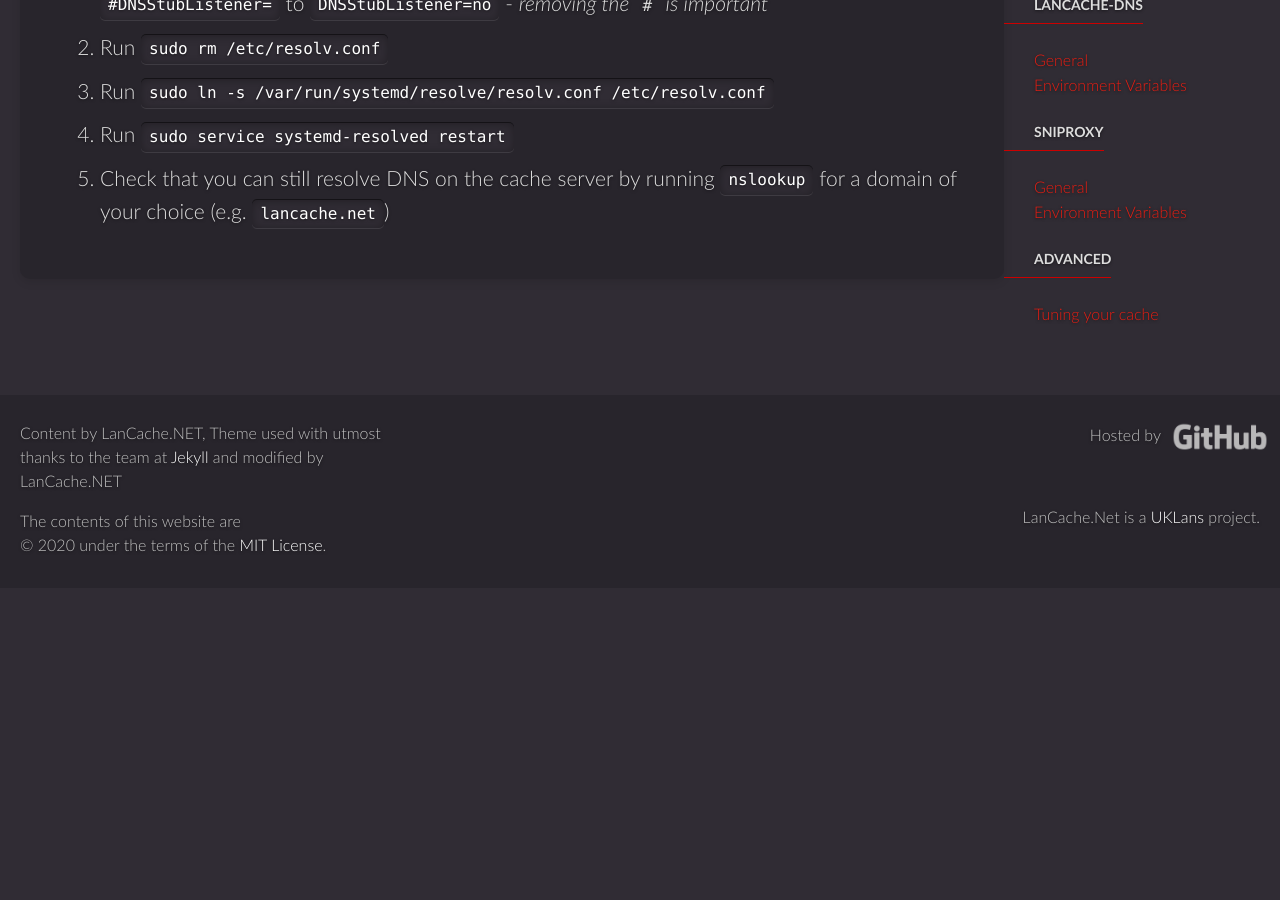
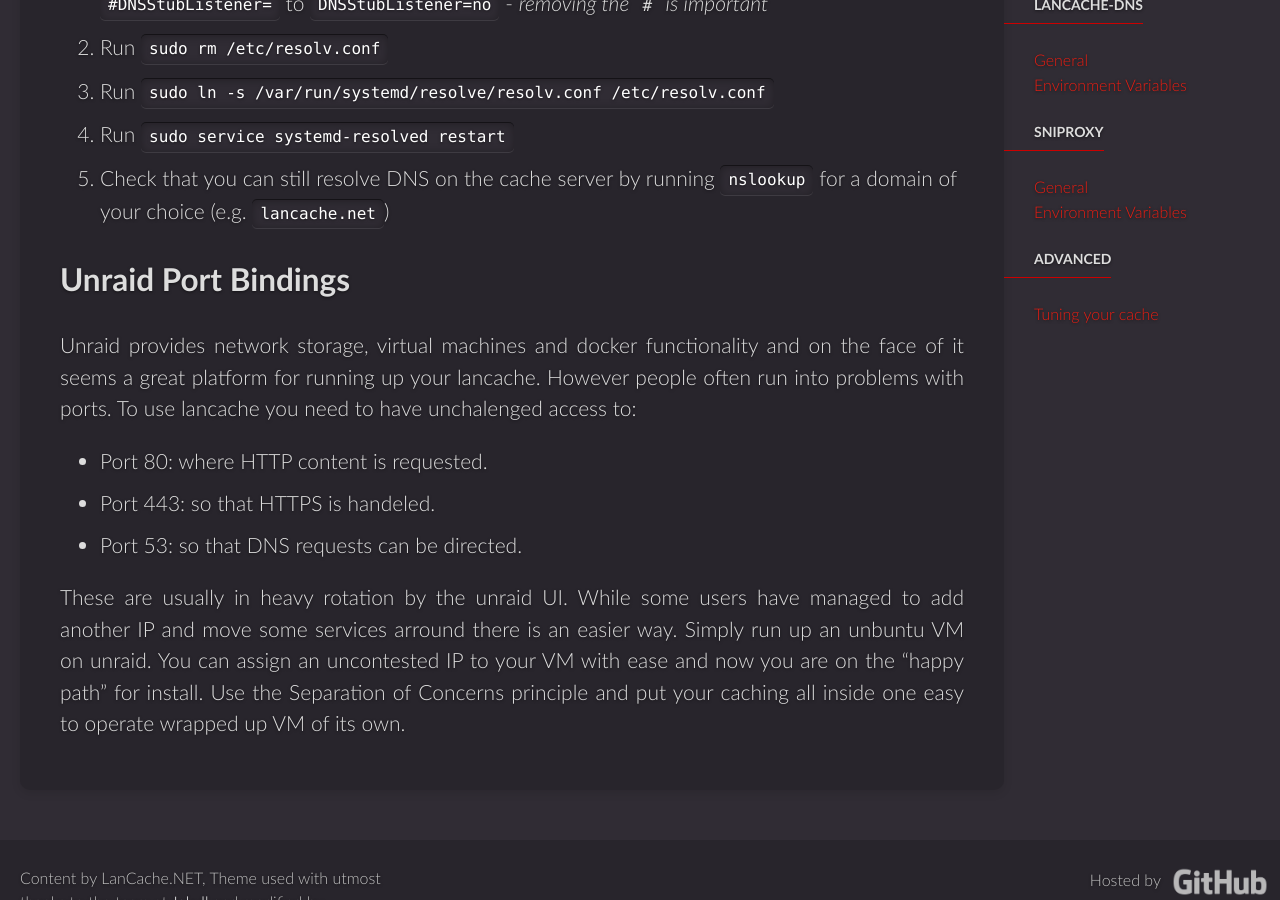
Before and after one commit to lancachenet/lancachenet.github.io, a Jekyll site: the page built from _docs/common-issues.md, in a window 1280 px wide and 900 px high, scrolled down 612 px. Built offline with Jekyll 4.4.1, drawn with Linux system fonts in a browser that asks for light colours; comment, search, counter and statistics services are not loaded; before the commit the page ends 1200 px from its top, so only the background shows below that.

Commit message:
unraid advice

```diff
--- a/_docs/common-issues.md
+++ b/_docs/common-issues.md
@@ -16,3 +16,12 @@ If your cache host is running a recent Linux distribution, it is likely running
 1. Run `sudo ln -s /var/run/systemd/resolve/resolv.conf /etc/resolv.conf`
 1. Run `sudo service systemd-resolved restart`
 1. Check that you can still resolve DNS on the cache server by running `nslookup` for a domain of your choice (e.g. `lancache.net`)
+
+## Unraid Port Bindings
+
+Unraid provides network storage, virtual machines and docker functionality and on the face of it seems a great platform for running up your lancache. However people often run into problems with ports. To use lancache you need to have unchalenged access to:
+* Port 80: where HTTP content is requested.
+* Port 443: so that HTTPS is handeled.
+* Port 53: so that DNS requests can be directed.
+
+These are usually in heavy rotation by the unraid UI. While some users have managed to add another IP and move some services arround there is an easier way. Simply run up an unbuntu VM on unraid. You can assign an uncontested IP to your VM with ease and now you are on the "happy path" for install. Use the Separation of Concerns principle and put your caching all inside one easy to operate wrapped up VM of its own.
```
